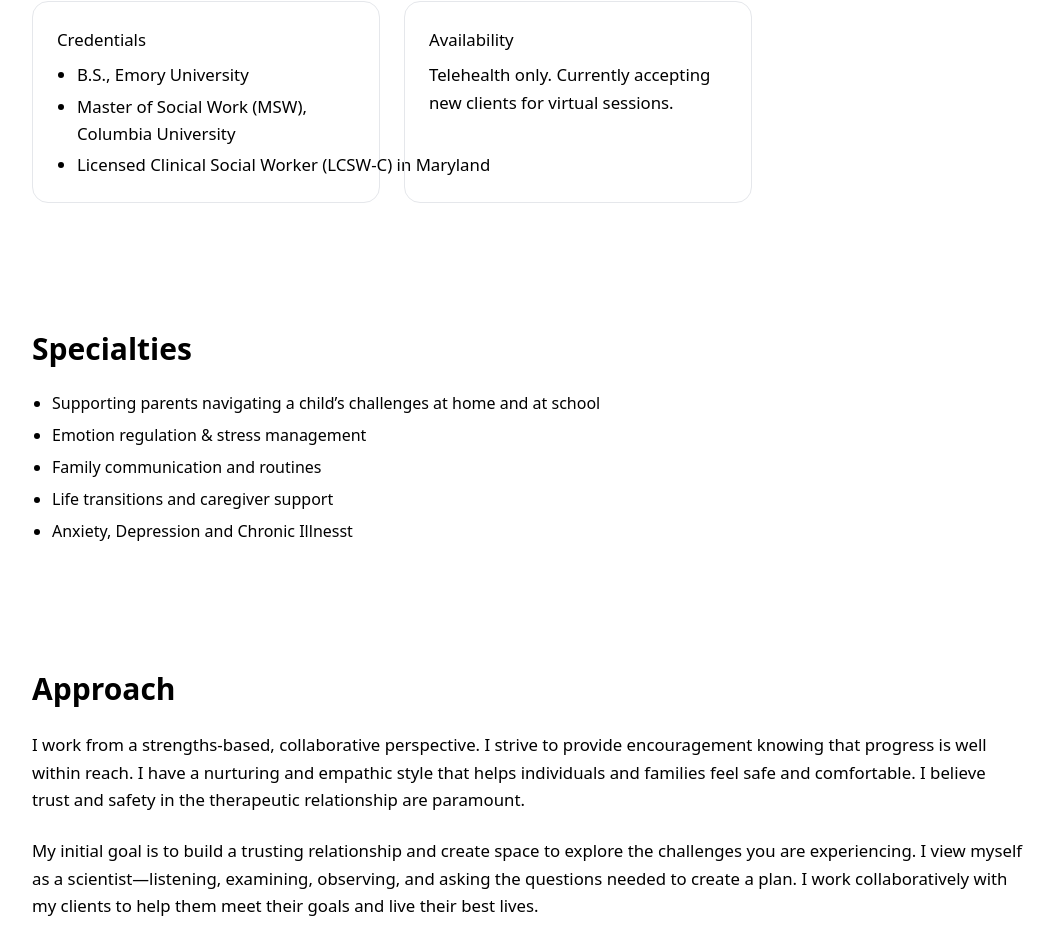
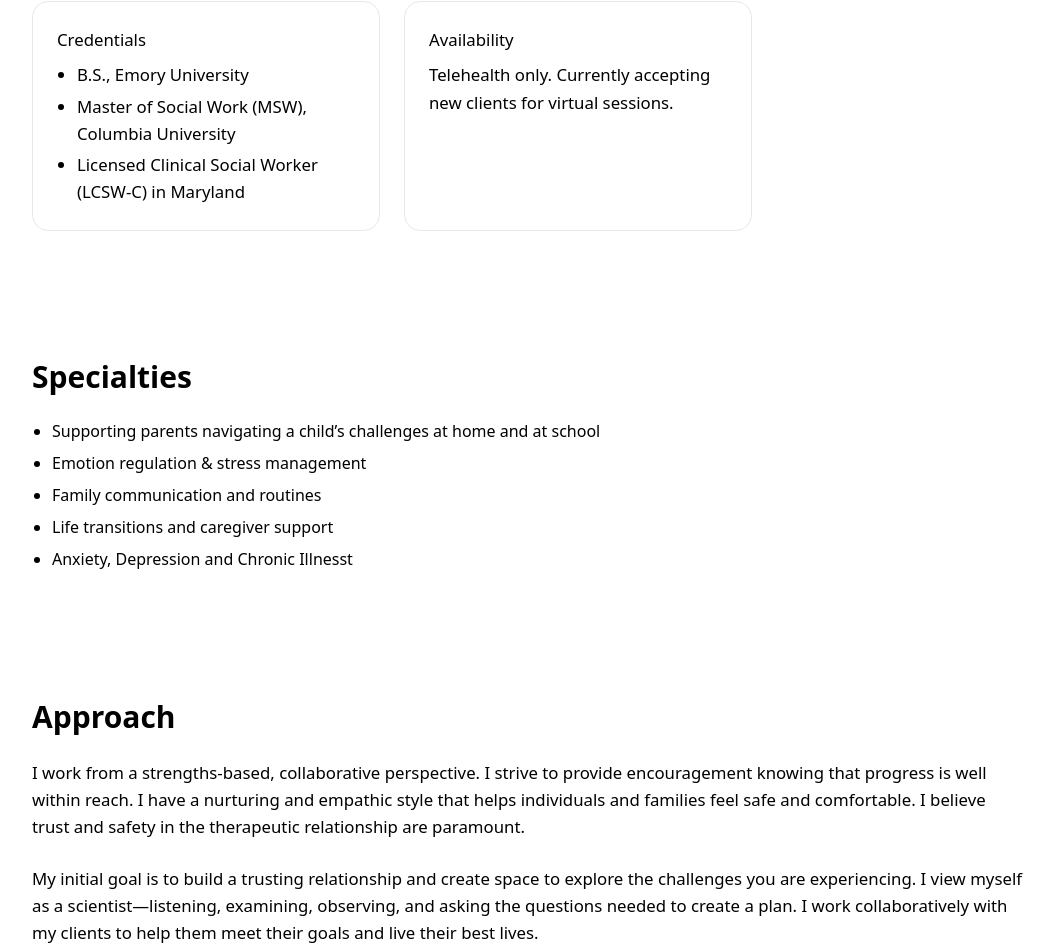
Before and after one commit to mbdiamo/therapy-site, a React (Vite) app: page / in a window 1280 px wide. Shown: the part 1131-2079 px from the top of the page, without its empty margins (112-1166 px from the left). Built offline with nearby package versions, Linux system fonts and the light colour scheme.

Commit message:
Update App.jsx

```diff
--- a/src/App.jsx
+++ b/src/App.jsx
@@ -99,20 +99,18 @@ export default function App() {
         support individuals and families in their journeys toward growth and connection.
       </p>
 
-      {/* Cards: Credentials + Availability side-by-side on md+ */}
-      <div className="mt-6 grid md:grid-cols-2 gap-6">
+        {/* Credentials + Availability cards */}
+      <div className="grid md:grid-cols-2 gap-6">
         <div className="rounded-2xl border p-5 md:p-6 w-full">
           <h3 className="font-medium mb-2">Credentials</h3>
           <ul className="list-disc ml-5 space-y-1">
             <li>B.S., Emory University</li>
             <li>Master of Social Work (MSW), Columbia University</li>
-            {/* keep the whole line together */}
-            <li className="whitespace-nowrap">
+            <li>
               Licensed Clinical Social Worker (LCSW&#8209;C)&nbsp;in&nbsp;Maryland
             </li>
           </ul>
         </div>
-
         <div className="rounded-2xl border p-5 md:p-6 w-full">
           <h3 className="font-medium mb-2">Availability</h3>
           <p>Telehealth only. Currently accepting new clients for virtual sessions.</p>
```
